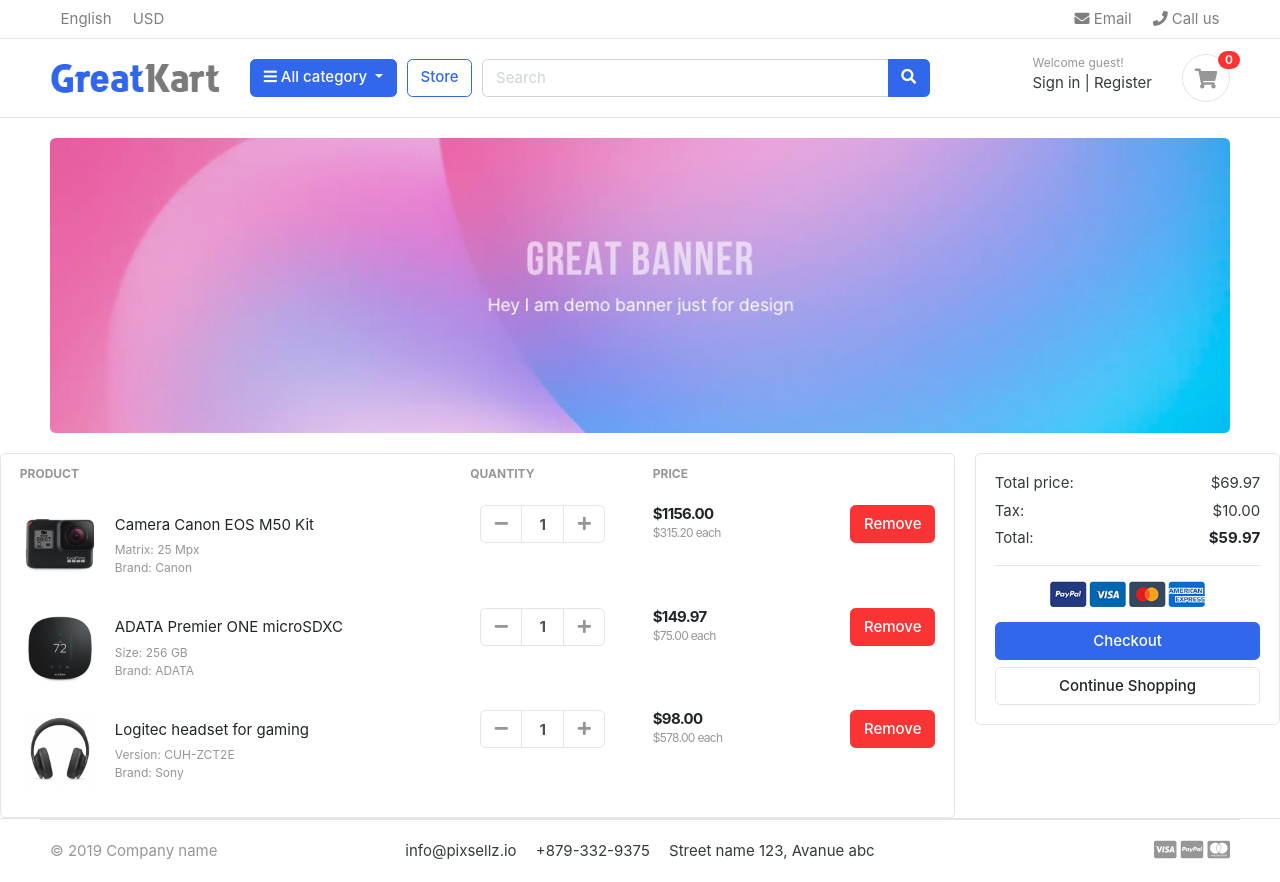
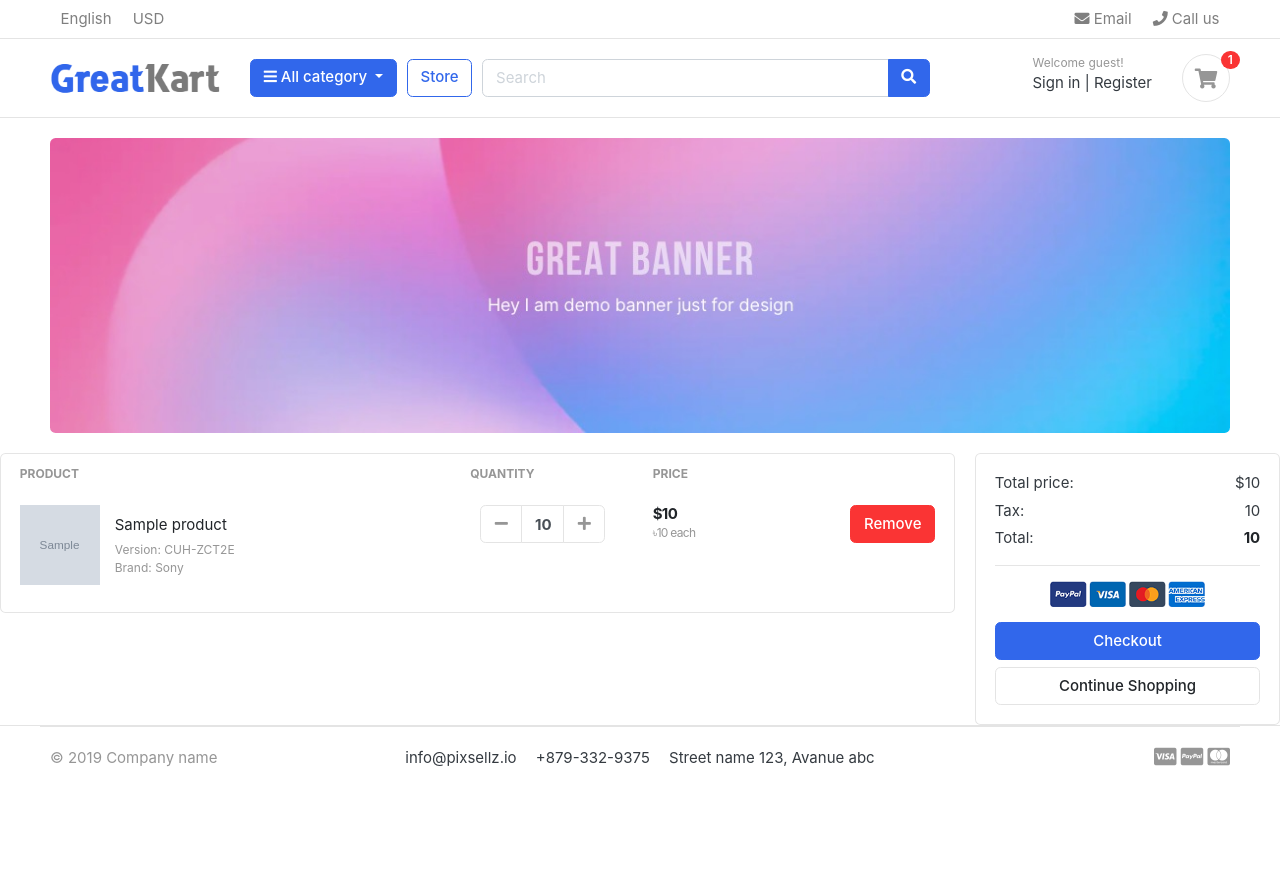
Before and after one commit to jahid-22/new_great_cart, a Django app: template templates/cart/cart.html in a window 1280 px wide. After the commit the page ends 767 px from the top, so only its background shows below. Run offline with Django 4.2, Linux system fonts and the light colour scheme; the template is opened without the code that fills it: most values are stand-ins (such as "Sample title", 1, 10 or a date in 2020); grey boxes marked "Sample" are stand-in pictures; some libraries are stand-ins or nearby versions; some web fonts are replaced.

Commit message:
some changes

```diff
--- a/cart/admin.py
+++ b/cart/admin.py
@@ -3,4 +3,7 @@ from . models import Cart, Cart_Item
 # Register your models here.
 
 admin.site.register(Cart)
-admin.site.register(Cart_Item)
+
+@admin.register(Cart_Item)
+class AdminCart_item(admin.ModelAdmin):
+    list_display = ['id','product','quantity']
--- a/cart/urls.py
+++ b/cart/urls.py
@@ -4,5 +4,7 @@ from . import views
 
 urlpatterns = [
     path('', views.cart, name="cart"),
-    path('add-cart/<int:product_id>/', views.add_cart, name='add_cart')
+    path('add-cart/<int:product_id>/', views.add_cart, name='add_cart'),
+    path('minus_card/<int:product_id>/', views.minus_card, name='minus_card'),
+    path('remove_cart/<int:product_id>/', views.remove_cart, name='remove_card'),
 ]
--- a/templates/base.html
+++ b/templates/base.html
@@ -110,12 +110,12 @@ $(document).ready(function() {
                             <small class="title text-muted">Welcome guest!</small>
                             <div>
                                 <a href="./signin.html">Sign in</a> <span class="dark-transp"> | </span>
-                                <a href="./register.html"> Register</a>
+                                <a href="{% url 'register' %}"> Register</a>
                             </div>
                         </div>
-                        <a href="" class="widget-header pl-3 ml-3">
+                        <a href="{% url 'cart' %}" class="widget-header pl-3 ml-3">
                             <div class="icon icon-sm rounded-circle border"><i class="fa fa-shopping-cart"></i></div>
-                            <span class="badge badge-pill badge-danger notify">0</span>
+                            <span class="badge badge-pill badge-danger notify">{{count_item}}</span>
                         </a>
                     </div> <!-- widgets-wrap.// -->
                 </div> <!-- col.// -->
--- a/templates/cart/cart.html
+++ b/templates/cart/cart.html
@@ -18,80 +18,14 @@
 </tr>
 </thead>
 <tbody>
+
+	{% for cart in cart_item %}
 <tr>
 	<td>
 		<figure class="itemside align-items-center">
-			<div class="aside"><img src="./images/items/11.jpg" class="img-sm"></div>
+			<div class="aside"><img src="{{cart.product.img_url}}" class="img-sm"></div>
 			<figcaption class="info">
-				<a href="#" class="title text-dark">Camera Canon EOS M50 Kit</a>
-				<p class="text-muted small">Matrix: 25 Mpx <br> Brand: Canon</p>
-			</figcaption>
-		</figure>
-	</td>
-	<td>
-		<!-- col.// -->
-					<div class="col">
-						<div class="input-group input-spinner">
-							<div class="input-group-prepend">
-							<button class="btn btn-light" type="button" id="button-plus"> <i class="fa fa-minus"></i> </button>
-							</div>
-							<input type="text" class="form-control"  value="1">
-							<div class="input-group-append">
-							<button class="btn btn-light" type="button" id="button-minus"> <i class="fa fa-plus"></i> </button>
-							</div>
-						</div> <!-- input-group.// -->
-					</div> <!-- col.// -->
-	</td>
-	<td>
-		<div class="price-wrap">
-			<var class="price">$1156.00</var>
-			<small class="text-muted"> $315.20 each </small>
-		</div> <!-- price-wrap .// -->
-	</td>
-	<td class="text-right">
-	<a href="" class="btn btn-danger"> Remove</a>
-	</td>
-</tr>
-<tr>
-	<td>
-		<figure class="itemside align-items-center">
-			<div class="aside"><img src="./images/items/10.jpg" class="img-sm"></div>
-			<figcaption class="info">
-				<a href="#" class="title text-dark">ADATA Premier ONE microSDXC</a>
-				<p class="text-muted small">Size: 256 GB  <br> Brand: ADATA </p>
-			</figcaption>
-		</figure>
-	</td>
-	<td>
-		<!-- col.// -->
-					<div class="col">
-						<div class="input-group input-spinner">
-							<div class="input-group-prepend">
-							<button class="btn btn-light" type="button" id="button-plus"> <i class="fa fa-minus"></i> </button>
-							</div>
-							<input type="text" class="form-control"  value="1">
-							<div class="input-group-append">
-							<button class="btn btn-light" type="button" id="button-minus"> <i class="fa fa-plus"></i> </button>
-							</div>
-						</div> <!-- input-group.// -->
-					</div> <!-- col.// -->
-	</td>
-	<td>
-		<div class="price-wrap">
-			<var class="price">$149.97</var>
-			<small  class="text-muted"> $75.00 each </small>
-		</div> <!-- price-wrap .// -->
-	</td>
-	<td class="text-right">
-	<a href="" class="btn btn-danger"> Remove</a>
-	</td>
-</tr>
-<tr>
-	<td>
-		<figure class="itemside align-items-center">
-			<div class="aside"><img src="./images/items/9.jpg" class="img-sm"></div>
-			<figcaption class="info">
-				<a href="#" class="title text-dark">Logitec headset for gaming</a>
+				<a href="#" class="title text-dark">{{cart.product.product_name}}</a>
 				<p class="small text-muted">Version: CUH-ZCT2E  <br> Brand: Sony</p>
 			</figcaption>
 		</figure>
@@ -101,25 +35,26 @@
 					<div class="col">
 						<div class="input-group input-spinner">
 							<div class="input-group-prepend">
-							<button class="btn btn-light" type="button" id="button-plus"> <i class="fa fa-minus"></i> </button>
+							<a href="{% url 'minus_card' cart.product.id %}" class="btn btn-light" type="button" id="button-minus"> <i class="fa fa-minus"></i> </a>
 							</div>
-							<input type="text" class="form-control"  value="1">
+							<input type="text" class="form-control"  value="{{cart.quantity}}">
 							<div class="input-group-append">
-							<button class="btn btn-light" type="button" id="button-minus"> <i class="fa fa-plus"></i> </button>
+							<a href="{% url 'add_cart' cart.product.id %}" class="btn btn-light" type="button" id="button-plus"> <i class="fa fa-plus"></i> </a>
 							</div>
 						</div> <!-- input-group.// -->
 					</div> <!-- col.// -->
 	</td>
 	<td>
 		<div class="price-wrap">
-			<var class="price">$98.00</var>
-			<small class="text-muted"> $578.00 each</small>
+			<var class="price">${{cart.sub_total}}</var>
+			<small class="text-muted">৳{{cart.product.price}} each</small>
 		</div> <!-- price-wrap .// -->
 	</td>
 	<td class="text-right">
-		<a href="" class="btn btn-danger"> Remove</a>
+		<a href="{% url 'remove_card' cart.product.id %}" class="btn btn-danger"> Remove</a>
 	</td>
 </tr>
+{% endfor %}
 </tbody>
 </table>
 </div> <!-- card.// -->
@@ -131,15 +66,15 @@
 		<div class="card-body">
 			<dl class="dlist-align">
 			  <dt>Total price:</dt>
-			  <dd class="text-right">$69.97</dd>
+			  <dd class="text-right">${{total}}</dd>
 			</dl>
 			<dl class="dlist-align">
 			  <dt>Tax:</dt>
-			  <dd class="text-right"> $10.00</dd>
+			  <dd class="text-right"> {{tax}}</dd>
 			</dl>
 			<dl class="dlist-align">
 			  <dt>Total:</dt>
-			  <dd class="text-right text-dark b"><strong>$59.97</strong></dd>
+			  <dd class="text-right text-dark b"><strong>{{grand_total}}</strong></dd>
 			</dl>
 			<hr>
 			<p class="text-center mb-3">
--- a/templates/home.html
+++ b/templates/home.html
@@ -18,7 +18,7 @@
 			<div class="card card-product-grid">
 				<a href="{{product.get_url}}" class="img-wrap"> <img src="{{product.img_url}}"> </a>
 				<figcaption class="info-wrap">
-					<a href="" class="title">{{product.product_name |slice:":50"}}</a>
+					<a href="{{product.get_url}}" class="title">{{product.product_name |slice:":50"}}</a>
 					<div class="price mt-1">TK {{product.price}}</div> <!-- price-wrap.// -->
 				</figcaption>
 			</div>
--- a/templates/store.html
+++ b/templates/store.html
@@ -131,7 +131,7 @@
 	</header><!-- sect-heading -->
 
 	<div class="row">
-		{% for product in get_all_product %}
+		{% for product in page_obj %}
 		<div class="col-md-4">
 			<figure class="card card-product-grid">
 				<div class="img-wrap">
@@ -147,7 +147,7 @@
 							<del class="price-old">$1980</del>
 						</div> <!-- price-wrap.// -->
 					</div>
-					<a href="#" class="btn btn-block btn-success">Added to cart </a>
+					<a href="{{product.get_url}}" class="btn btn-block btn-primary">Add to cart </a>
 				</figcaption>
 			</figure>
 		</div> <!-- col.// -->
```
Also changed, not shown: cart/context_processorse.py (added, +15 -0 lines), cart/models.py (+6 -2 lines), cart/views.py (+57 -12 lines), new_great_cart/settings.py (+8 -3 lines), store/admin.py (+11 -2 lines), store/models.py (+11 -0 lines), store/views.py (+19 -30 lines), templates/prod_details.html (+25 -30 lines), cart/migrations/0002_alter_cart_item_is_active.py (added), db.sqlite3 (deleted), store/migrations/0002_product_variation.py (added).
